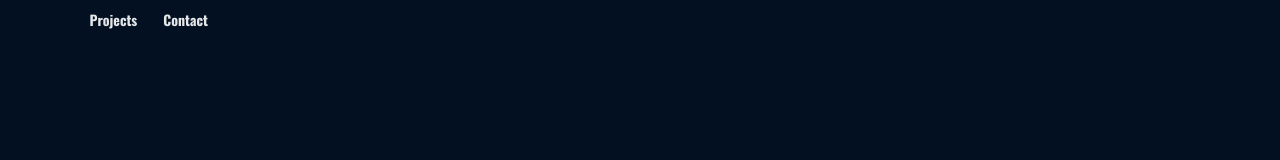
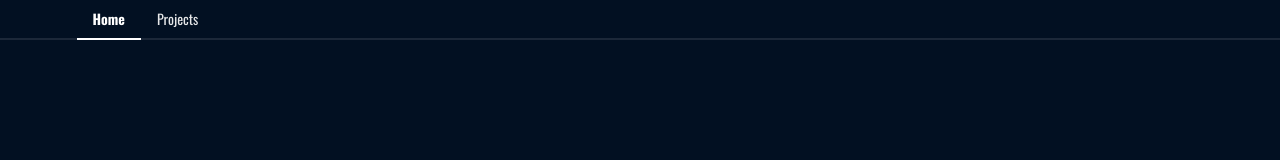
Before and after one commit to michaelmaryanoff/personal-page, a React (Create React App) app: page / in a window 1280 px wide. Shown: the top 160 px of the page. Built offline with nearby package versions, Linux system fonts and the light colour scheme.

Commit message:
Set up navigation

```diff
--- a/src/components/Spacer.js
+++ b/src/components/Spacer.js
@@ -6,7 +6,6 @@ const Spacer = props => {
   // Allows us to pass through a size for spacer
   for (let i = 0; divArray.length !== props.spacing; i++) {
     divArray.push(<div className="row" key={i}></div>);
-    console.log(divArray);
   }
 
   const spacer = () => {
--- a/src/components/menus/MainMenu.js
+++ b/src/components/menus/MainMenu.js
@@ -1,16 +1,19 @@
 import React from 'react';
+
+import { withRouter } from 'react-router';
 
 import MenuItem from './MenuItem';
 
-const MainMenu = () => {
+const MainMenu = props => {
+  const { pathname } = props.location;
   return (
-    <div className="ui secondary inverted menu">
+    <div className="ui secondary inverted pointing  menu">
       <div className="ui container">
-        <MenuItem label="Projects" />
-        <MenuItem label="Contact" />
+        <MenuItem route="/" label="Home" pathName={pathname} />
+        <MenuItem route="/projects" label="Projects" pathName={pathname} />
       </div>
     </div>
   );
 };
 
-export default MainMenu;
+export default withRouter(MainMenu);
--- a/src/components/menus/MenuItem.js
+++ b/src/components/menus/MenuItem.js
@@ -1,7 +1,19 @@
 import React from 'react';
 
+import { Link } from 'react-router-dom';
+import { withRouter } from 'react-router';
+
 const MenuItem = props => {
-  return <div className="header item">{props.label}</div>;
+  let activeClass = props.pathName === props.route ? 'active' : '';
+  if (props.pathName === '/' && props.label === 'Home') {
+    activeClass = 'active';
+  }
+
+  return (
+    <Link to={props.route} className={`${activeClass} inverted item`}>
+      {props.label}
+    </Link>
+  );
 };
 
-export default MenuItem;
+export default withRouter(MenuItem);
```
